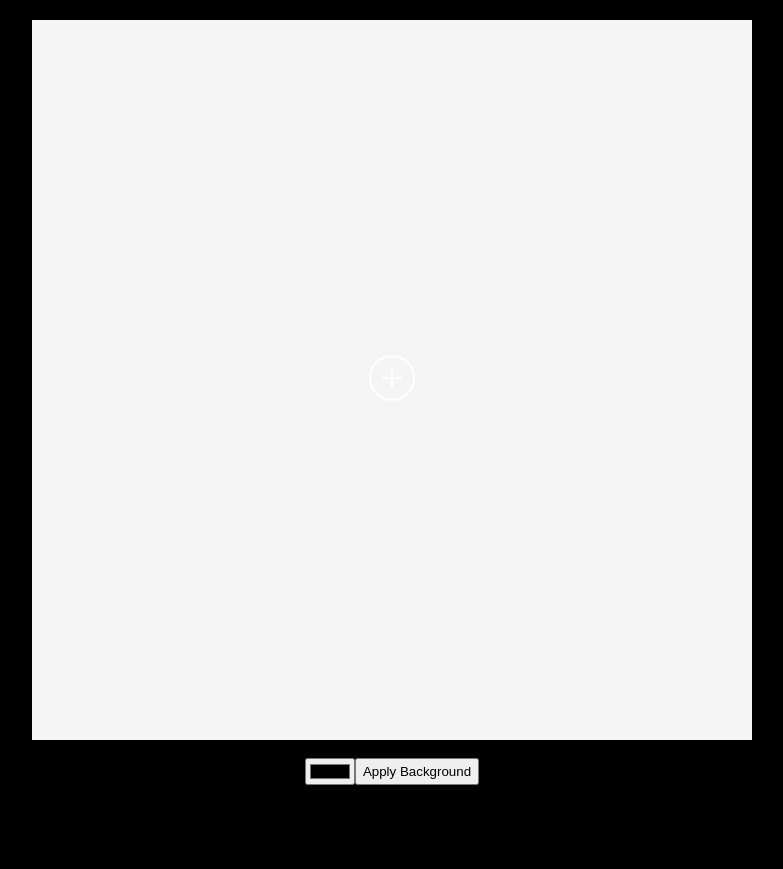
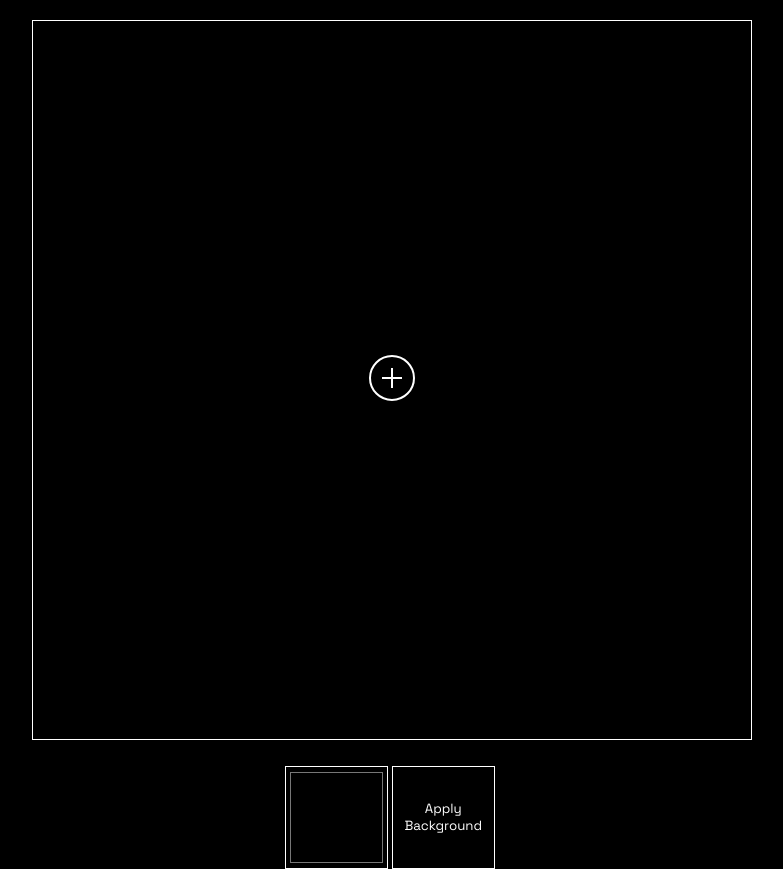
Before and after one commit to wgao19/square-a-cat, a React (Create React App) app: page / in a window 1280 px wide. Shown: the whole page, without its empty margins (248-1031 px from the left). Before the commit the page ends 800 px from the top, so only its background shows below. Built offline with nearby package versions, Linux system fonts and the light colour scheme.

Commit message:
feat: squared styles

```diff
--- a/src/App.css
+++ b/src/App.css
@@ -14,6 +14,7 @@
 /* Basic page style resets */
 * {
   box-sizing: border-box;
+  font-family: 'Space Grotesk', sans-serif;
 }
 body {
   margin: 0;
@@ -24,21 +25,13 @@ body {
 
 /* Import fonts */
 @font-face {
-  font-family: HK Grotesk;
-  src: url("https://cdn.glitch.me/605e2a51-d45f-4d87-a285-9410ad350515%2FHKGrotesk-Regular.otf?v=1603136326027")
-    format("opentype");
+  font-family: Space Grotesk;
+  src: url('https://fonts.googleapis.com/css2?family=Space+Grotesk&display=swap');
 }
 @font-face {
-  font-family: HK Grotesk;
+  font-family: Space Grotesk;
   font-weight: bold;
-  src: url("https://cdn.glitch.me/605e2a51-d45f-4d87-a285-9410ad350515%2FHKGrotesk-Bold.otf?v=1603136323437")
-    format("opentype");
-}
-
-.add-button {
-  color: grey;
-  width: 48px;
-  height: 48px;
+  src: url('https://fonts.googleapis.com/css2?family=Space+Grotesk&display=swap');
 }
 
 .carousel-window {
@@ -58,7 +51,6 @@ body {
   align-items: center;
 }
 
-
 .carousel-item {
   width: var(--carousel-item-width);
   min-height: var(--carousel-item-width);
@@ -72,6 +64,10 @@ body {
   width: 100%;
 }
 
+.carousel-item.file-upload {
+  border: 1px solid white;
+}
+
 .gallery {
   margin-top: 10px;
   display: flex;
@@ -79,11 +75,30 @@ body {
   overflow-x: auto;
 }
 
+.gallery {
+  margin-bottom: 1rem;
+}
+
 .gallery-item {
   margin-left: var(--spacing);
   display: flex;
   flex-direction: column;
   align-items: center;
+}
+
+.gallery-item button {
+  width: 30px;
+  height: 30px;
+  font-weight: 100;
+  color: white;
+  background: transparent;
+  border: 1px solid white;
+}
+
+.gallery-item button span {
+  display: block;
+  font-size: 20px;
+  transform: rotate(45deg);
 }
 
 .thumbnail {
@@ -95,3 +110,12 @@ body {
   display: flex;
   justify-content: center;
 }
+
+.color-picker input, .color-picker button {
+  color: white;
+  background: transparent;
+  border: 1px solid white;
+  margin-right: 4px;
+  width: 12ch;
+  height: 12ch;
+}
--- a/src/components/Gallery.js
+++ b/src/components/Gallery.js
@@ -21,7 +21,9 @@ const Gallery = () => {
               <image href={URL.createObjectURL(image)} width="100" height="100" x="0" y="0" preserveAspectRatio="xMidYMid meet"  />
             </svg>
           </div>
-          <button onClick={() => removeImage(index)}>Remove</button>
+          <button onClick={() => removeImage(index)}>
+            <span>+</span>
+          </button>
         </div>
       ))}
     </div>
--- a/src/components/Uploader.js
+++ b/src/components/Uploader.js
@@ -14,7 +14,7 @@ const Uploader = () => {
     setFiles((oldFiles) => [...oldFiles, ...Array.from(e.target.files)]);
   };
 
-  const backgroundColor = color === 'transparent' ? DEFAULT_BACKDROP : color;
+  const backgroundColor = color === 'transparent' ? 'transparent' : color;
   const strokeColor = color === 'white' ? DEFAULT_BACKDROP : 'white';
 
 
--- a/src/index.css
+++ b/src/index.css
@@ -1,7 +1,9 @@
+@import url('https://fonts.googleapis.com/css2?family=Space+Grotesk&display=swap');
+
 body {
   margin: 0;
   background-color: black;
-  font-family: -apple-system, BlinkMacSystemFont, 'Segoe UI', 'Roboto', 'Oxygen',
+  font-family: 'Space Grotesk', -apple-system, BlinkMacSystemFont, 'Segoe UI', 'Roboto', 'Oxygen',
     'Ubuntu', 'Cantarell', 'Fira Sans', 'Droid Sans', 'Helvetica Neue',
     sans-serif;
   -webkit-font-smoothing: antialiased;
```
